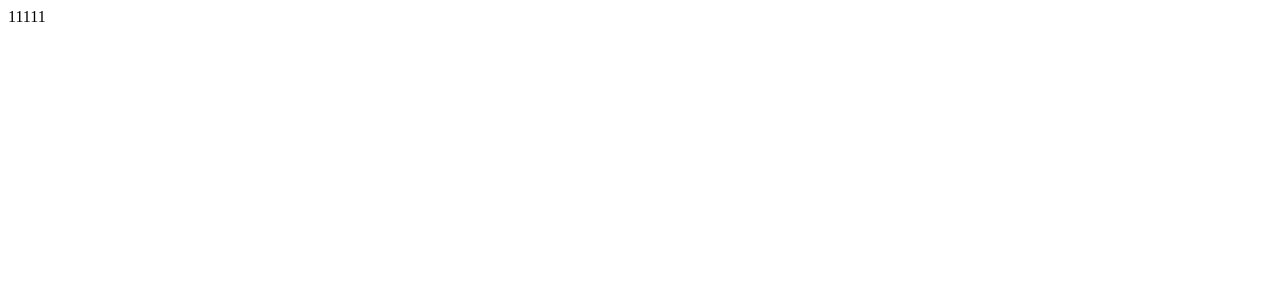
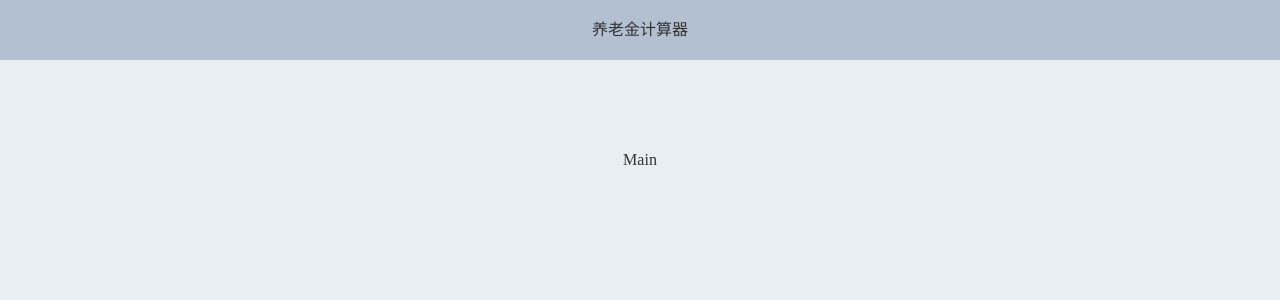
Before and after one commit to php145/vue-project, a Vue app: page / in a window 1280 px wide. Shown: the top 300 px of the page. Built offline with nearby package versions, Linux system fonts and the light colour scheme.

Commit message:
引入elementui

```diff
--- a/package.json
+++ b/package.json
@@ -9,6 +9,7 @@
     "preview": "vite preview"
   },
   "dependencies": {
+    "element-plus": "^2.8.2",
     "vue": "^3.4.29",
     "vue-router": "^4.3.3"
   },
--- a/src/App.vue
+++ b/src/App.vue
@@ -7,4 +7,8 @@
 </template>
 
 <style>
+*{
+  margin: 0;
+  padding: 0;
+}
 </style>
--- a/src/main.js
+++ b/src/main.js
@@ -1,9 +1,11 @@
 import { createApp } from 'vue'
 import App from './App.vue'
 import router from './router'
+import ElementPlus from 'element-plus'
+import 'element-plus/dist/index.css'
 
 const app = createApp(App)
 
+app.use(ElementPlus)
 app.use(router)
-
 app.mount('#app')
--- a/src/views/HomeView.vue
+++ b/src/views/HomeView.vue
@@ -1,9 +1,53 @@
+<template>
+  <div class="common-layout">
+    <el-container>
+      <el-header>养老金计算器</el-header>
+      <el-main>Main</el-main>
+    </el-container>
+  </div>
+</template>
 <script setup>
+
 </script>
 
-<template>
+<style>
+  .el-container{
+    margin: 0;
+    padding: 0;
+    height: 100vh;
+  }
 
-  <div>
-    11111
-  </div>
-</template>
+  .el-header, .el-footer {
+    background-color: #B3C0D1;
+    color: #333;
+    text-align: center;
+    line-height: 60px;
+  }
+
+  .el-aside {
+    background-color: #D3DCE6;
+    color: #333;
+    text-align: center;
+    line-height: 200px;
+  }
+
+  .el-main {
+    background-color: #E9EEF3;
+    color: #333;
+    text-align: center;
+    line-height: 160px;
+  }
+
+  body > .el-container {
+    margin-bottom: 40px;
+  }
+
+  .el-container:nth-child(5) .el-aside,
+  .el-container:nth-child(6) .el-aside {
+    line-height: 260px;
+  }
+
+  .el-container:nth-child(7) .el-aside {
+    line-height: 320px;
+  }
+</style>
```
